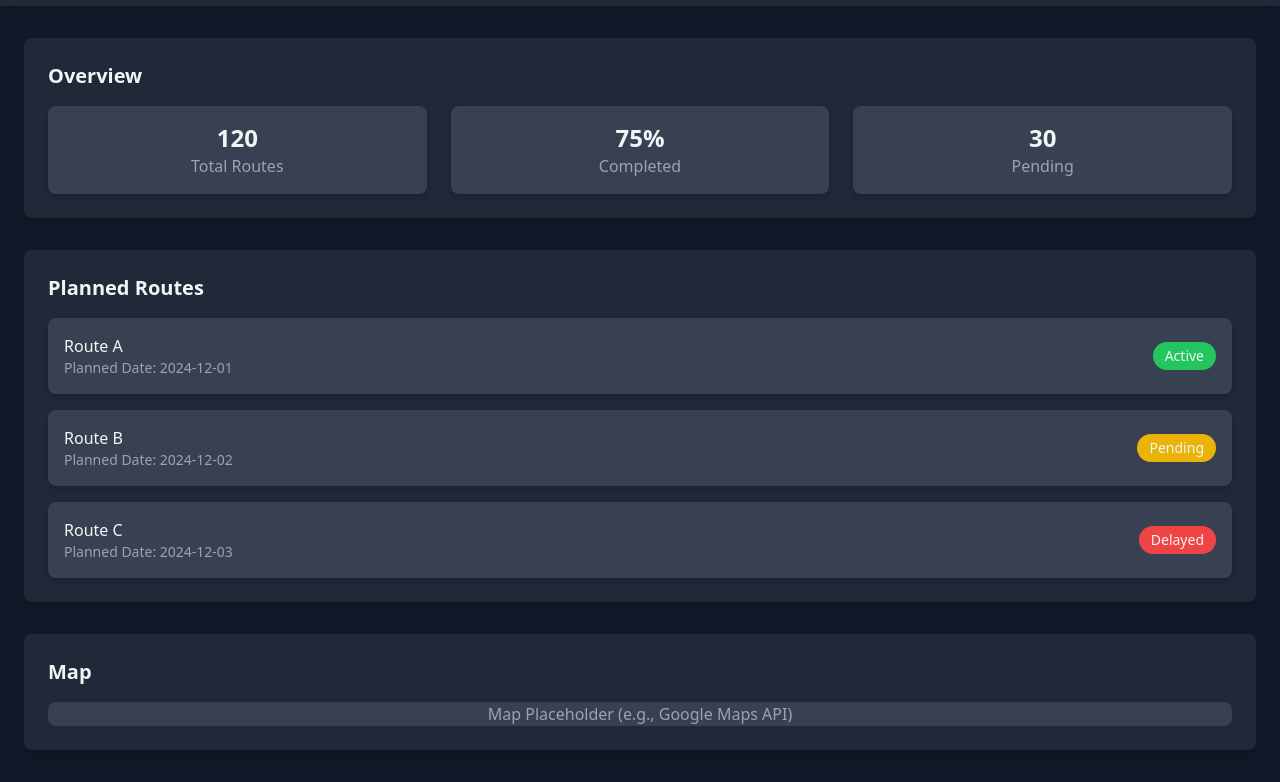
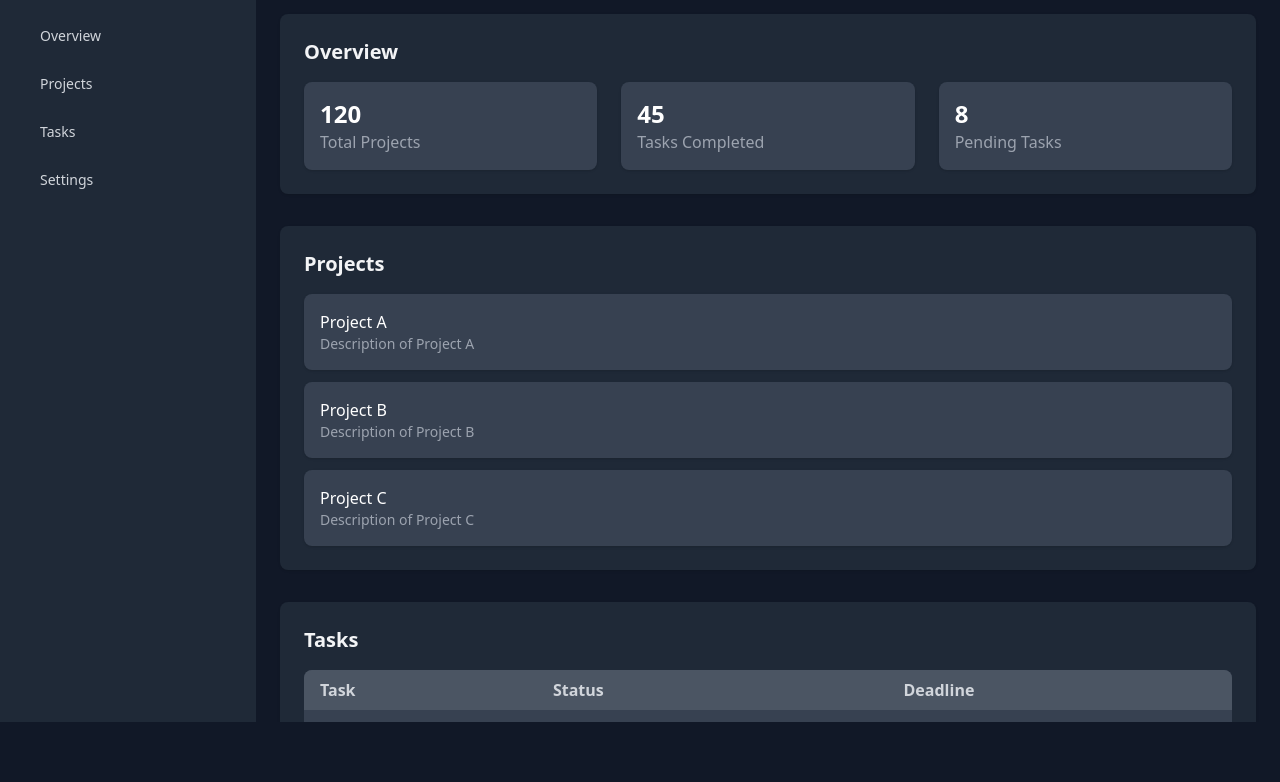
Before and after one commit to AeroInspectCloud/AeroInspectCloudNavigate, a plain HTML site: page index.html in a window 1280 px wide. Shown: the part 78-860 px from the top of the page. After the commit the page ends 800 px from the top, so only its background shows below. Drawn offline with nearby package versions, Linux system fonts and the light colour scheme.

Commit message:
Update index.html

```diff
--- a/index.html
+++ b/index.html
@@ -3,82 +3,130 @@
 <head>
     <meta charset="UTF-8">
     <meta name="viewport" content="width=device-width, initial-scale=1.0">
-    <title>Modern Stacked Layout</title>
+    <title>Catalyst Style Page</title>
     <script src="https://cdn.tailwindcss.com"></script>
 </head>
 <body class="bg-gray-900 text-gray-100 font-sans">
+    <!-- Sidebar -->
+    <div class="flex h-screen">
+        <!-- Navigation -->
+        <nav class="w-64 bg-gray-800 flex flex-col p-6 space-y-6">
+            <h1 class="text-2xl font-bold text-white mb-4">My Dashboard</h1>
+            <ul class="flex flex-col space-y-3">
+                <li>
+                    <a href="#overview" class="flex items-center px-4 py-2 text-sm font-medium text-gray-300 rounded-lg hover:bg-gray-700 hover:text-white transition">
+                        Overview
+                    </a>
+                </li>
+                <li>
+                    <a href="#projects" class="flex items-center px-4 py-2 text-sm font-medium text-gray-300 rounded-lg hover:bg-gray-700 hover:text-white transition">
+                        Projects
+                    </a>
+                </li>
+                <li>
+                    <a href="#tasks" class="flex items-center px-4 py-2 text-sm font-medium text-gray-300 rounded-lg hover:bg-gray-700 hover:text-white transition">
+                        Tasks
+                    </a>
+                </li>
+                <li>
+                    <a href="#settings" class="flex items-center px-4 py-2 text-sm font-medium text-gray-300 rounded-lg hover:bg-gray-700 hover:text-white transition">
+                        Settings
+                    </a>
+                </li>
+            </ul>
+        </nav>
+
+        <!-- Content -->
+        <div class="flex-1 overflow-y-auto">
             <!-- Header -->
-    <header class="bg-gray-800 shadow-md py-6">
-        <div class="container mx-auto flex justify-between items-center px-6">
-            <h1 class="text-3xl font-extrabold">Stacked Layout</h1>
-            <button class="bg-blue-600 hover:bg-blue-500 px-4 py-2 rounded-lg text-sm font-medium transition">
-                Add Item
+            <header class="bg-gray-800 shadow-md py-4 px-6 flex justify-between items-center">
+                <h2 class="text-lg font-bold">Welcome to Your Dashboard</h2>
+                <button class="bg-blue-600 px-4 py-2 text-sm font-medium rounded-lg hover:bg-blue-500 transition">
+                    Add New
                 </button>
-        </div>
             </header>
 
             <!-- Main Content -->
-    <main class="container mx-auto px-6 py-8 space-y-8">
-        <!-- Section 1: Overview Card -->
-        <section class="bg-gray-800 rounded-lg shadow-lg p-6">
-            <h2 class="text-xl font-semibold mb-4">Overview</h2>
+            <main class="p-6 space-y-8">
+                <!-- Section 1: Overview -->
+                <section id="overview" class="bg-gray-800 rounded-lg shadow p-6">
+                    <h3 class="text-xl font-semibold mb-4">Overview</h3>
                     <div class="grid grid-cols-1 md:grid-cols-3 gap-6">
                         <!-- Card 1 -->
-                <div class="bg-gray-700 rounded-lg p-4 flex flex-col items-center justify-center shadow-md">
-                    <p class="text-2xl font-bold">120</p>
-                    <p class="text-gray-400">Total Routes</p>
+                        <div class="bg-gray-700 rounded-lg p-4 shadow">
+                            <p class="text-2xl font-bold text-white">120</p>
+                            <p class="text-gray-400">Total Projects</p>
                         </div>
                         <!-- Card 2 -->
-                <div class="bg-gray-700 rounded-lg p-4 flex flex-col items-center justify-center shadow-md">
-                    <p class="text-2xl font-bold">75%</p>
-                    <p class="text-gray-400">Completed</p>
+                        <div class="bg-gray-700 rounded-lg p-4 shadow">
+                            <p class="text-2xl font-bold text-white">45</p>
+                            <p class="text-gray-400">Tasks Completed</p>
                         </div>
                         <!-- Card 3 -->
-                <div class="bg-gray-700 rounded-lg p-4 flex flex-col items-center justify-center shadow-md">
-                    <p class="text-2xl font-bold">30</p>
-                    <p class="text-gray-400">Pending</p>
+                        <div class="bg-gray-700 rounded-lg p-4 shadow">
+                            <p class="text-2xl font-bold text-white">8</p>
+                            <p class="text-gray-400">Pending Tasks</p>
                         </div>
                     </div>
                 </section>
 
-        <!-- Section 2: Route List -->
-        <section class="bg-gray-800 rounded-lg shadow-lg p-6">
-            <h2 class="text-xl font-semibold mb-4">Planned Routes</h2>
-            <div class="space-y-4">
-                <!-- Route Item 1 -->
-                <div class="bg-gray-700 rounded-lg p-4 flex justify-between items-center shadow-md hover:bg-gray-600 transition">
-                    <div>
-                        <p class="font-medium text-gray-100">Route A</p>
-                        <p class="text-sm text-gray-400">Planned Date: 2024-12-01</p>
-                    </div>
-                    <span class="bg-green-500 text-sm px-3 py-1 rounded-full">Active</span>
-                </div>
-                <!-- Route Item 2 -->
-                <div class="bg-gray-700 rounded-lg p-4 flex justify-between items-center shadow-md hover:bg-gray-600 transition">
-                    <div>
-                        <p class="font-medium text-gray-100">Route B</p>
-                        <p class="text-sm text-gray-400">Planned Date: 2024-12-02</p>
-                    </div>
-                    <span class="bg-yellow-500 text-sm px-3 py-1 rounded-full">Pending</span>
-                </div>
-                <!-- Route Item 3 -->
-                <div class="bg-gray-700 rounded-lg p-4 flex justify-between items-center shadow-md hover:bg-gray-600 transition">
-                    <div>
-                        <p class="font-medium text-gray-100">Route C</p>
-                        <p class="text-sm text-gray-400">Planned Date: 2024-12-03</p>
-                    </div>
-                    <span class="bg-red-500 text-sm px-3 py-1 rounded-full">Delayed</span>
+                <!-- Section 2: Projects -->
+                <section id="projects" class="bg-gray-800 rounded-lg shadow p-6">
+                    <h3 class="text-xl font-semibold mb-4">Projects</h3>
+                    <ul class="space-y-3">
+                        <li class="bg-gray-700 rounded-lg p-4 shadow hover:bg-gray-600 transition">
+                            <p class="font-medium text-white">Project A</p>
+                            <p class="text-sm text-gray-400">Description of Project A</p>
+                        </li>
+                        <li class="bg-gray-700 rounded-lg p-4 shadow hover:bg-gray-600 transition">
+                            <p class="font-medium text-white">Project B</p>
+                            <p class="text-sm text-gray-400">Description of Project B</p>
+                        </li>
+                        <li class="bg-gray-700 rounded-lg p-4 shadow hover:bg-gray-600 transition">
+                            <p class="font-medium text-white">Project C</p>
+                            <p class="text-sm text-gray-400">Description of Project C</p>
+                        </li>
+                    </ul>
+                </section>
+
+                <!-- Section 3: Tasks -->
+                <section id="tasks" class="bg-gray-800 rounded-lg shadow p-6">
+                    <h3 class="text-xl font-semibold mb-4">Tasks</h3>
+                    <table class="w-full bg-gray-700 rounded-lg overflow-hidden">
+                        <thead class="bg-gray-600">
+                            <tr>
+                                <th class="px-4 py-2 text-left text-gray-300">Task</th>
+                                <th class="px-4 py-2 text-left text-gray-300">Status</th>
+                                <th class="px-4 py-2 text-left text-gray-300">Deadline</th>
+                            </tr>
+                        </thead>
+                        <tbody>
+                            <tr class="hover:bg-gray-600 transition">
+                                <td class="px-4 py-2 text-gray-100">Task 1</td>
+                                <td class="px-4 py-2 text-green-500">Completed</td>
+                                <td class="px-4 py-2 text-gray-300">2024-12-01</td>
+                            </tr>
+                            <tr class="hover:bg-gray-600 transition">
+                                <td class="px-4 py-2 text-gray-100">Task 2</td>
+                                <td class="px-4 py-2 text-yellow-500">In Progress</td>
+                                <td class="px-4 py-2 text-gray-300">2024-12-05</td>
+                            </tr>
+                            <tr class="hover:bg-gray-600 transition">
+                                <td class="px-4 py-2 text-gray-100">Task 3</td>
+                                <td class="px-4 py-2 text-red-500">Delayed</td>
+                                <td class="px-4 py-2 text-gray-300">2024-12-10</td>
+                            </tr>
+                        </tbody>
+                    </table>
+                </section>
+
+                <!-- Section 4: Settings -->
+                <section id="settings" class="bg-gray-800 rounded-lg shadow p-6">
+                    <h3 class="text-xl font-semibold mb-4">Settings</h3>
+                    <p class="text-gray-400">This section can contain user preferences, API settings, or other options.</p>
+                </section>
+            </main>
         </div>
     </div>
-        </section>
-
-        <!-- Section 3: Map Integration -->
-        <section class="bg-gray-800 rounded-lg shadow-lg p-6">
-            <h2 class="text-xl font-semibold mb-4">Map</h2>
-            <div class="aspect-w-16 aspect-h-9 bg-gray-700 rounded-lg flex items-center justify-center text-gray-400">
-                <p>Map Placeholder (e.g., Google Maps API)</p>
-            </div>
-        </section>
-    </main>
 </body>
 </html>
```
Lines whose indentation alone changed are shown as unchanged.
